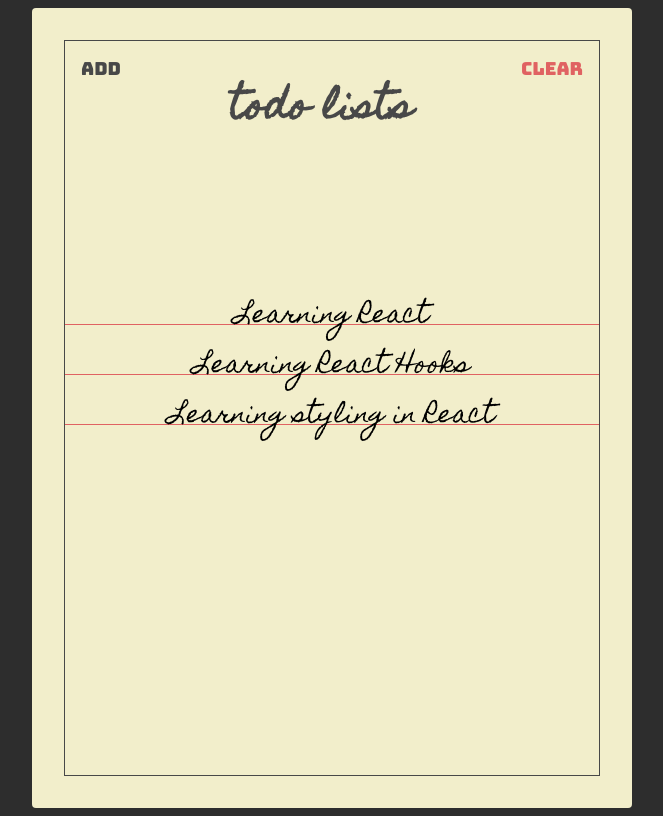
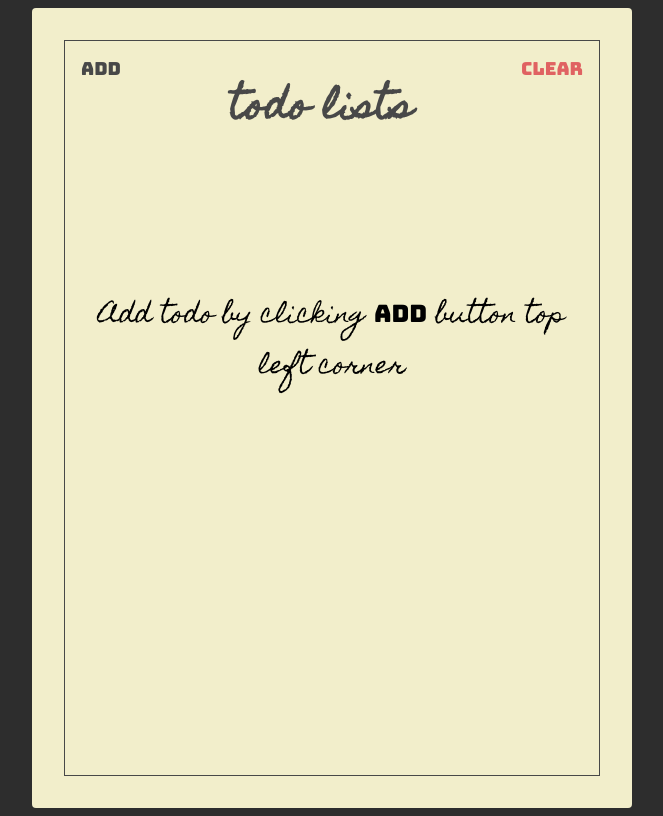
Before and after one commit to sabilimaulana/react-todolist, a React (Create React App) app: page / in a window 1280 px wide. Both pictures are taken after a click on the button "Clear". Shown: the whole page, without its empty margins (308-971 px from the left). Built offline with nearby package versions, Linux system fonts and the light colour scheme.

Commit message:
Delete function dan placeholder

```diff
--- a/src/components/Header.jsx
+++ b/src/components/Header.jsx
@@ -1,21 +1,24 @@
 import React from "react";
 import PropTypes from "prop-types";
 
-const Header = ({ showAddToggle, showAdd }) => {
+const Header = ({ showAddToggle, showAdd, clearTodos }) => {
   return (
     <section className="header">
       <button className="header-btn main-black-color" onClick={showAddToggle}>
         {showAdd ? "Finish" : "add"}
       </button>
       <h1 className="header-title">Todo lists</h1>
-      <button className="header-btn main-red-color">Clear</button>
+      <button className="header-btn main-red-color" onClick={clearTodos}>
+        Clear
+      </button>
     </section>
   );
 };
 
 Header.propTupes = {
   showAddToggle: PropTypes.func.isRequired,
-  showAdd: PropTypes.bool.isRequired
+  showAdd: PropTypes.bool.isRequired,
+  clearTodos: PropTypes.func.isRequired
 };
 
 export default Header;
--- a/src/components/Todos.jsx
+++ b/src/components/Todos.jsx
@@ -6,7 +6,8 @@ import Todo from "./Todo";
 const Todos = ({ todos, completeTodo }) => {
   return (
     <section className="todos">
-      {todos.map((todo, index) => {
+      {todos.length > 0 &&
+        todos.map((todo, index) => {
           return (
             <Todo
               key={index}
@@ -17,6 +18,13 @@ const Todos = ({ todos, completeTodo }) => {
             />
           );
         })}
+      {todos.length === 0 && (
+        <div className="todo-placeholder-text">
+          Add todo by clicking{" "}
+          <span className="add-button-placeholder-text">Add</span> button top
+          left corner
+        </div>
+      )}
     </section>
   );
 };
--- a/src/pages/TodoList.jsx
+++ b/src/pages/TodoList.jsx
@@ -31,13 +31,18 @@ const TodoList = () => {
     setTodos(addedTodo);
   };
 
+  const clearTodos = () => setTodos([]);
   const showAddToggle = () => setShowAdd(!showAdd);
 
   console.log(showAdd);
 
   return (
     <Paper>
-      <Header showAddToggle={showAddToggle} showAdd={showAdd} />
+      <Header
+        showAddToggle={showAddToggle}
+        showAdd={showAdd}
+        clearTodos={clearTodos}
+      />
       <TodoForm addTodo={addTodo} showAdd={showAdd} />
       <Todos todos={todos} completeTodo={completeTodo} />
     </Paper>
--- a/src/styles.css
+++ b/src/styles.css
@@ -163,3 +163,15 @@ html {
   left: 50%;
   transform: translate(-50%);
 }
+
+.todo-placeholder-text {
+  font-family: "Homemade Apple", sans-serif;
+  font-size: 24px;
+  text-align: center;
+  padding: 16px;
+}
+
+.add-button-placeholder-text {
+  font-family: "Bungee", sans-serif;
+  font-size: 24px;
+}
```
Lines whose indentation alone changed are shown as unchanged.
